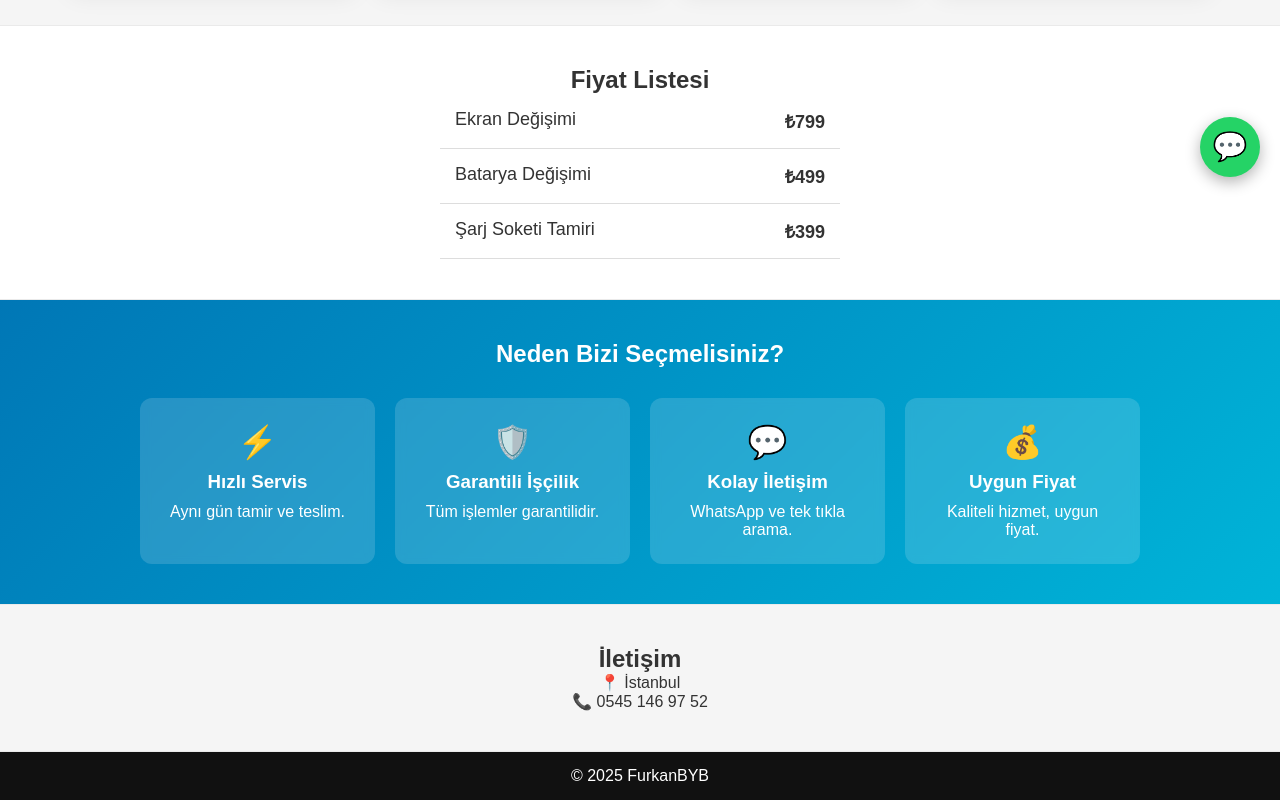
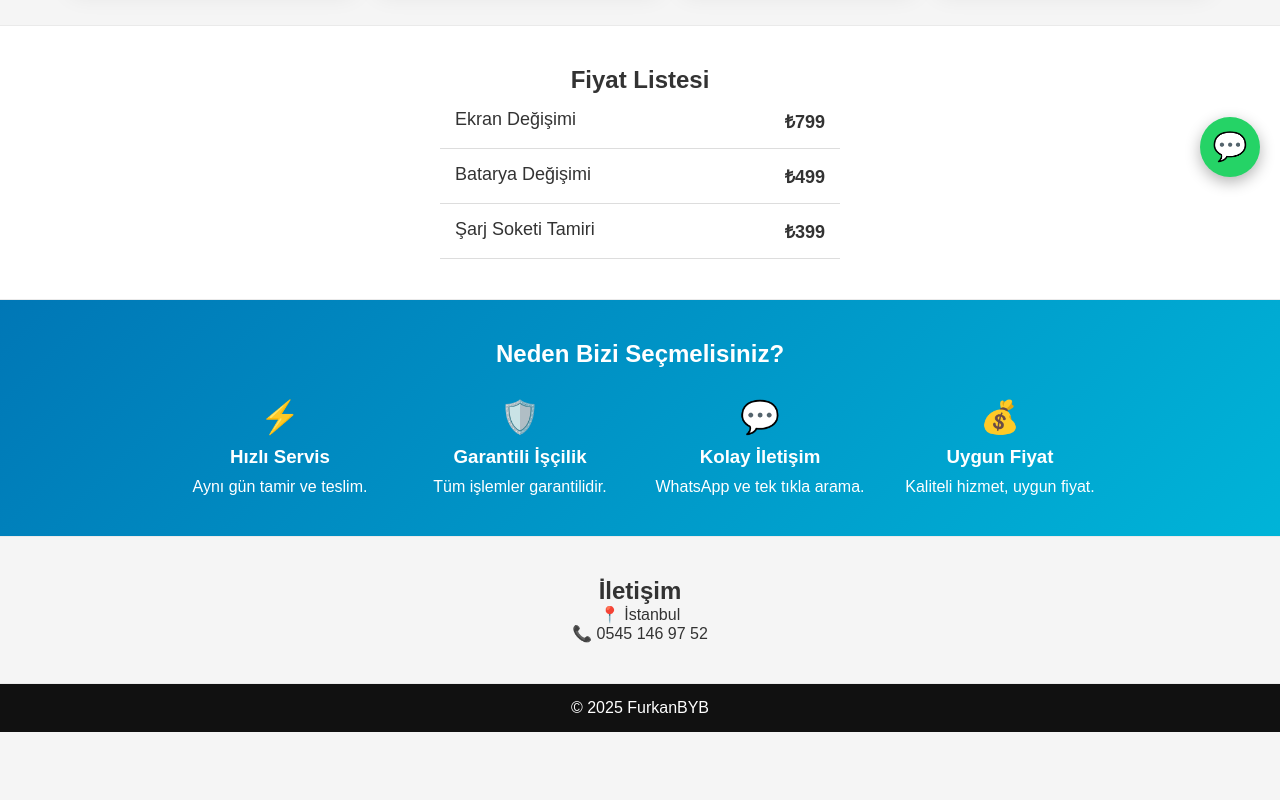
Before and after one commit to FurkanBYB52/telefoncu-site, a plain HTML site: page index.html in a window 1280 px wide. Shown: the part 603-1403 px from the top of the page. After the commit the page ends 1335 px from the top, so only its background shows below. Drawn offline with Linux system fonts and the light colour scheme.

Commit message:
Restore original style.css content

```diff
--- a/style.css
+++ b/style.css
@@ -199,19 +199,14 @@ header, section {
 }
 
 .why-box {
-    display: grid;
-    grid-template-columns: repeat(auto-fit, minmax(200px, 1fr));
+    display: flex;
+    flex-wrap: wrap;
     gap: 20px;
-    max-width: 1000px;
-    margin: auto;
+    justify-content: center;
 }
 
 .why {
-    background: rgba(255,255,255,0.15);
-    padding: 25px;
-    border-radius: 12px;
-    backdrop-filter: blur(5px);
-    transition: transform 0.3s;
+    width: 220px;
 }
 
 .why:hover {
```
